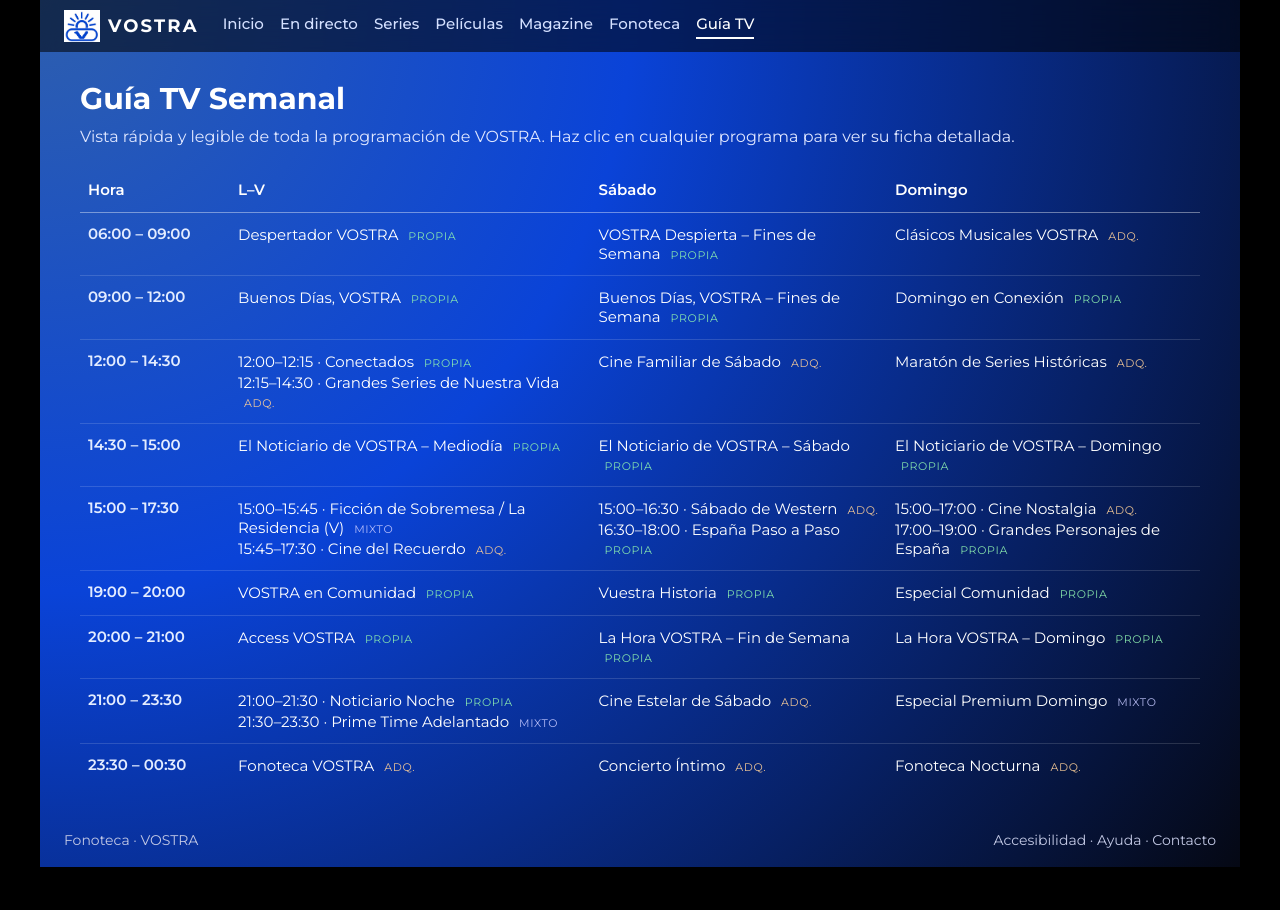
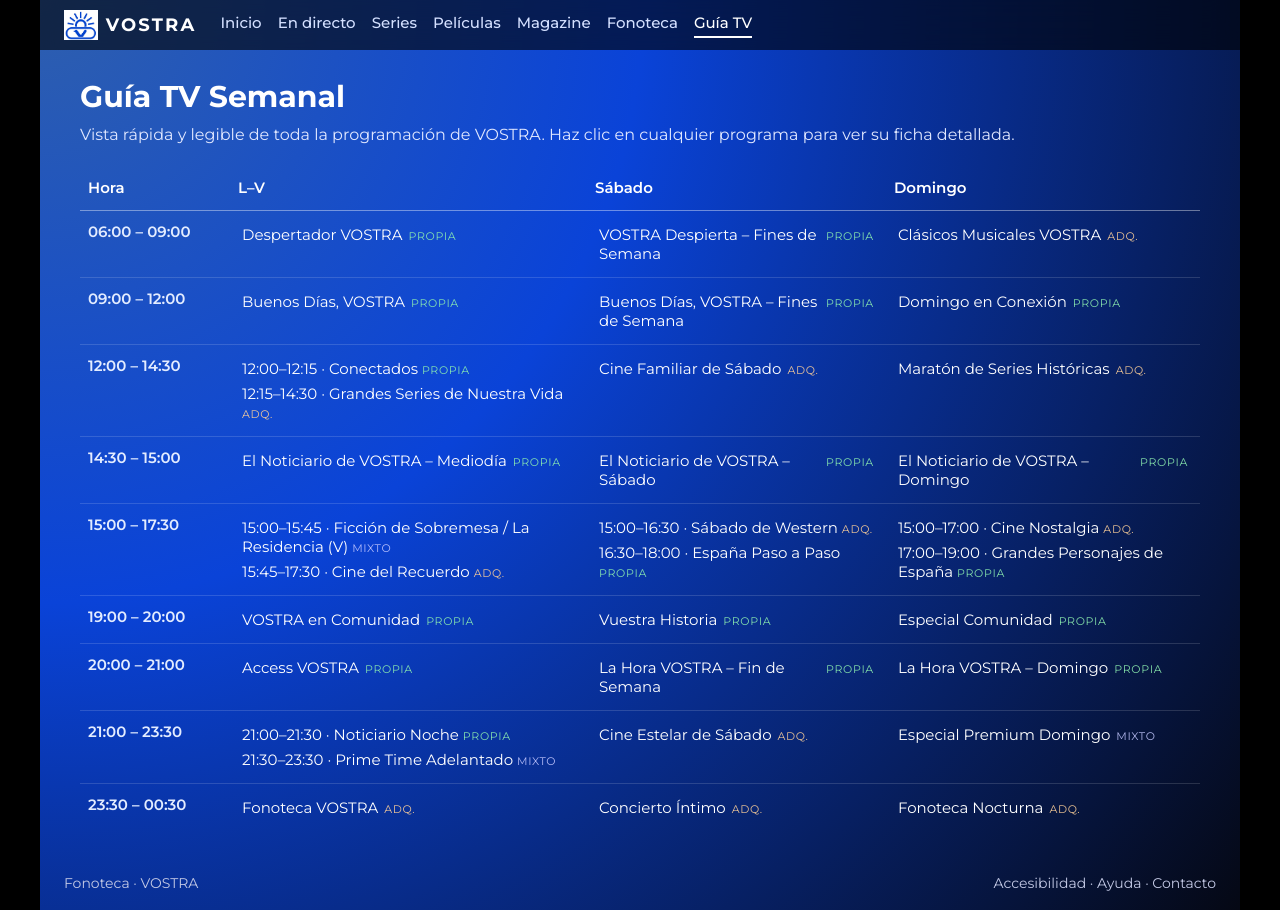
Before and after one commit to 100497141/vostra, a plain HTML site: page parrilla/index.html in a window 1280 px wide. Before the commit the page ends 867 px from the top, so only its background shows below. Drawn offline with Linux system fonts and the light colour scheme.

Commit message:
Update styles.css

```diff
--- a/parrilla/styles.css
+++ b/parrilla/styles.css
@@ -41,7 +41,7 @@ body {
   justify-content: space-between;
   align-items: center;
   padding: 10px 24px;
-  background: rgba(0, 0, 0, 0.55);
+  background: rgba(0, 0, 0, 0.6);
   backdrop-filter: blur(14px);
 }
 
@@ -60,7 +60,7 @@ body {
 }
 
 .logo-img {
-  height: 32px;
+  height: 30px;
 }
 
 .logo-text {
@@ -118,7 +118,7 @@ button:focus {
   color: #e0e7ff;
 }
 
-/* TABLA */
+/* TABLA PRINCIPAL (estilo guía TV minimal) */
 .guia-container {
   overflow-x: auto;
 }
@@ -150,39 +150,49 @@ button:focus {
   color: #e3ecff;
 }
 
-/* líneas suaves */
+/* líneas horizontales suaves */
 .guia-table tbody tr:not(:last-child) td {
   border-bottom: 1px solid rgba(255, 255, 255, 0.14);
 }
 
-/* PROGRAMAS */
+/* resalte suave al pasar el ratón por la fila */
+.guia-table tbody tr:hover td {
+  background: rgba(5, 8, 20, 0.45);
+  transition: background 0.15s ease-out;
+}
+
+/* PROGRAMAS (botones de texto) */
 .prog-btn {
-  display: inline;
+  display: inline-flex;
+  align-items: baseline;
+  gap: 6px;
   border: none;
   background: transparent;
   color: #ffffff;
   font-family: inherit;
   font-size: 15px;
   text-align: left;
-  padding: 0;
+  padding: 2px 4px;
   margin: 2px 0;
   cursor: pointer;
+  border-radius: 999px;
+  transition: background 0.15s ease-out, transform 0.1s ease-out;
 }
 
 .prog-btn:hover {
-  text-decoration: underline;
+  background: rgba(255, 255, 255, 0.08);
+  text-decoration: none;
 }
 
 .prog-multi .prog-btn {
   display: block;
 }
 
-/* ORIGEN */
+/* ETIQUETA DE ORIGEN */
 .pill {
   font-size: 11px;
   text-transform: uppercase;
   letter-spacing: 0.06em;
-  margin-left: 6px;
   opacity: 0.9;
 }
 
@@ -198,7 +208,7 @@ button:focus {
   color: #c4c8ff;
 }
 
-/* MODAL */
+/* MODAL (popup) */
 .modal-backdrop {
   position: fixed;
   inset: 0;
@@ -247,7 +257,7 @@ button:focus {
   cursor: pointer;
 }
 
-/* UTIL */
+/* UTILIDAD */
 .hidden {
   display: none;
 }
```
